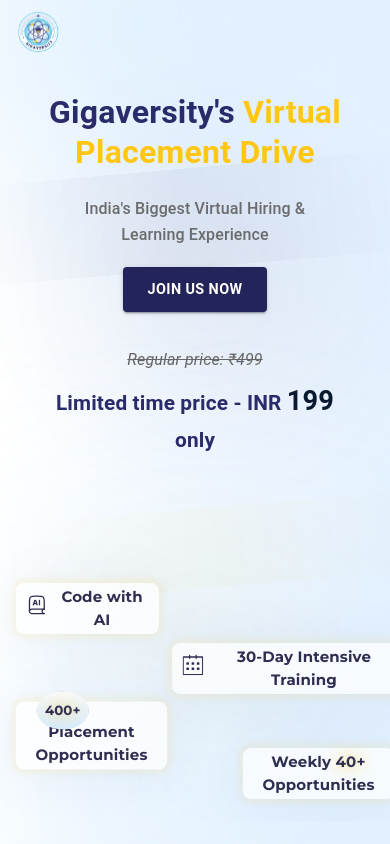
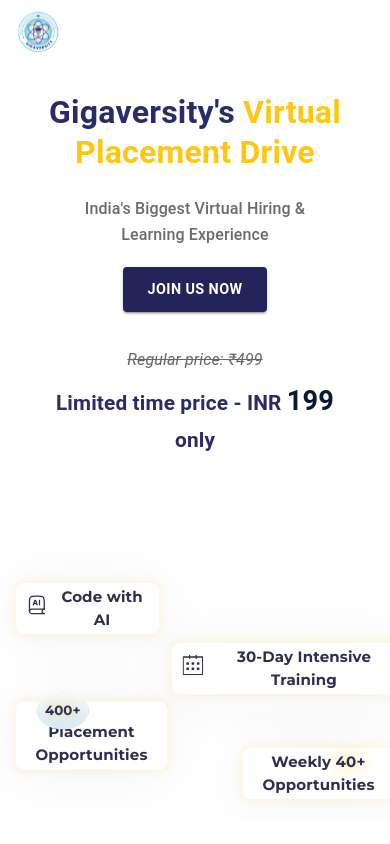
Before and after one commit to ramakanth009/giga-placement-drive, a React (Create React App) app: page / in a window 390 px wide. Shown: the top 844 px of the page. Built offline with nearby package versions, Linux system fonts and the light colour scheme; some icons are missing.

Commit message:
mobile responsive

```diff
--- a/src/components/gigaversityadvantage/AdvantageBoxes.jsx
+++ b/src/components/gigaversityadvantage/AdvantageBoxes.jsx
@@ -58,8 +58,8 @@
     transition: `
       transform 0.8s cubic-bezier(0.34, 1.56, 0.64, 1),
       box-shadow 0.8s ease,
-      border-radius 2s cubic-bezier(0.22, 1, 0.36, 1)
-    `,
+      border-radius 10s cubic-bezier(0.22, 1, 0.36, 1)
+    `, // Made border-radius transition very slow and smooth
     willChange: 'border-radius, transform, box-shadow',
     '&:hover': {
       transform: 'translateY(-10px)',
--- a/src/components/herosection/hero.jsx
+++ b/src/components/herosection/hero.jsx
@@ -4,6 +4,7 @@
 import Heroguy from "../../assets/heroguy.png";
 import { ReactComponent as AIbook } from "../../assets/ai-book.svg";
 import { ReactComponent as Simplecal } from "../../assets/simple-claender.svg";
+import { display } from "@mui/system";
 
 const useStyles = makeStyles({
   heroContainer: {
@@ -234,7 +235,7 @@
     maxWidth: "100%",
     height: "auto",
     "@media (max-width: 600px)": {
-      display:"none",
+      display:"none"
     },
   },
   featureCardTopLeft: {
--- a/src/pages/homepage/Homepage.jsx
+++ b/src/pages/homepage/Homepage.jsx
@@ -3,7 +3,7 @@
 import { Box } from "@mui/material";
 import Navbar from "../../components/navbar/Navbar";
 import Hero from "../../components/herosection/Hero";
-import Background from "../../components/background/Background";
+// import Background from "../../components/background/Background";
 import HiringPartners from "../../components/hiringpartners/HiringPartners";
 import JobKickstart from "../../components/jobkickstart/JobKickstart";
 import WhyDifferent from "../../components/whydifferent/WhyDifferent";
@@ -29,7 +29,7 @@
       }}
     >
       {/* Include the Background component */}
-      <Background />
+      {/* <Background /> */}
 
       {/* Content with higher z-index */}
       <Box sx={{ position: "relative", zIndex: 1 }}>
```
